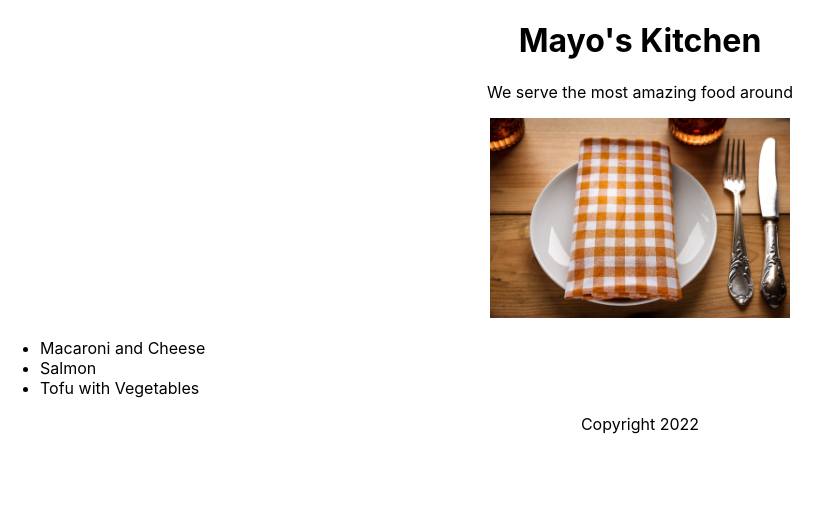
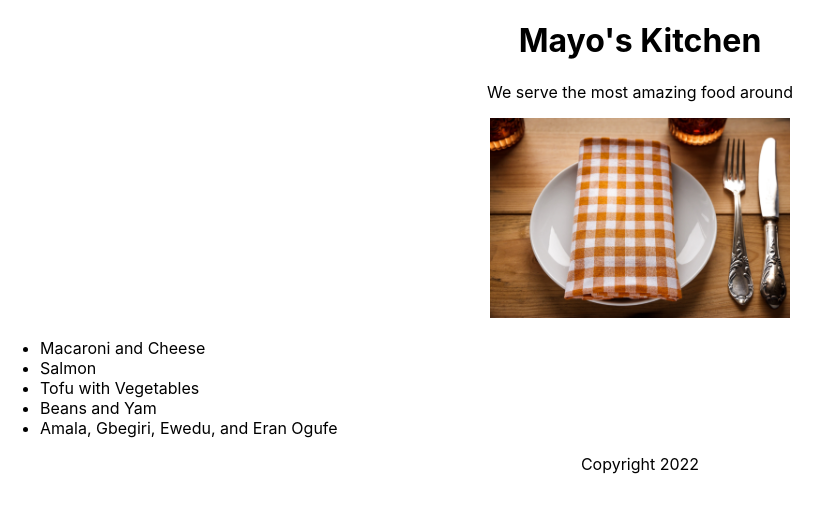
Before and after one commit to ebenofere/reactjs-essential-training-eve-porcello, a React (Create React App) app: page / in a window 1280 px wide. Shown: the top 512 px of the page, without its empty margins (0-832 px from the left). Built offline with nearby package versions, Linux system fonts and the light colour scheme.

Commit message:
5. Using fragments

```diff
--- a/src/App.js
+++ b/src/App.js
@@ -21,6 +21,7 @@ function Main({ adjective, dishes }) {
       {/* <img
         src="https://res.cloudinary.com/ebenofere/image/upload/v1630338291/passport_a4f5uc.jpg"
         height={200}
+        alt="napkin and silverware at a restaurant table"
       /> */}
       <ul style={{ textAlign: "left" }}>
         {dishes.map((dish) => (
@@ -39,7 +40,13 @@ function Footer({ year }) {
   );
 }
 
-const dishes = ["Macaroni and Cheese", "Salmon", "Tofu with Vegetables"];
+const dishes = [
+  "Macaroni and Cheese",
+  "Salmon",
+  "Tofu with Vegetables",
+  "Beans and Yam",
+  "Amala, Gbegiri, Ewedu, and Eran Ogufe",
+];
 
 const dishObjects = dishes.map((dish, i) => ({ id: i, title: dish }));
 
```
